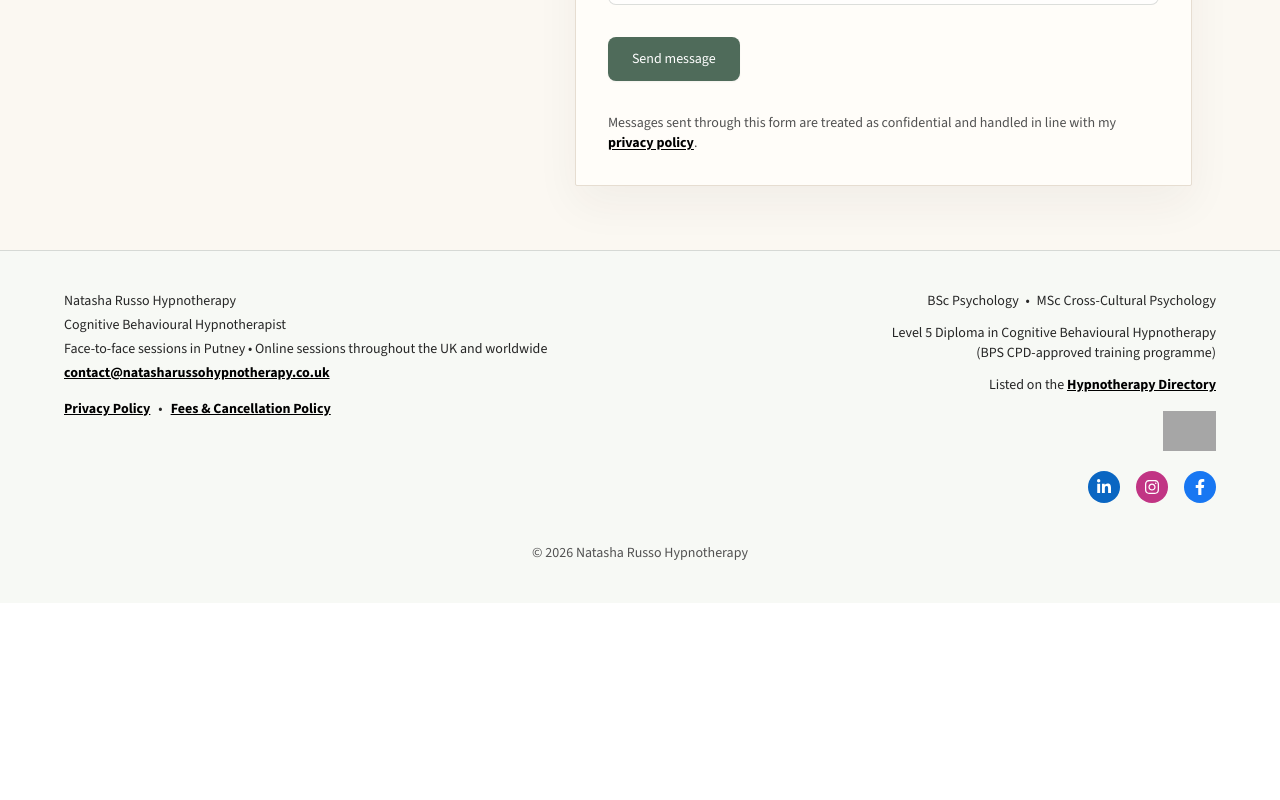
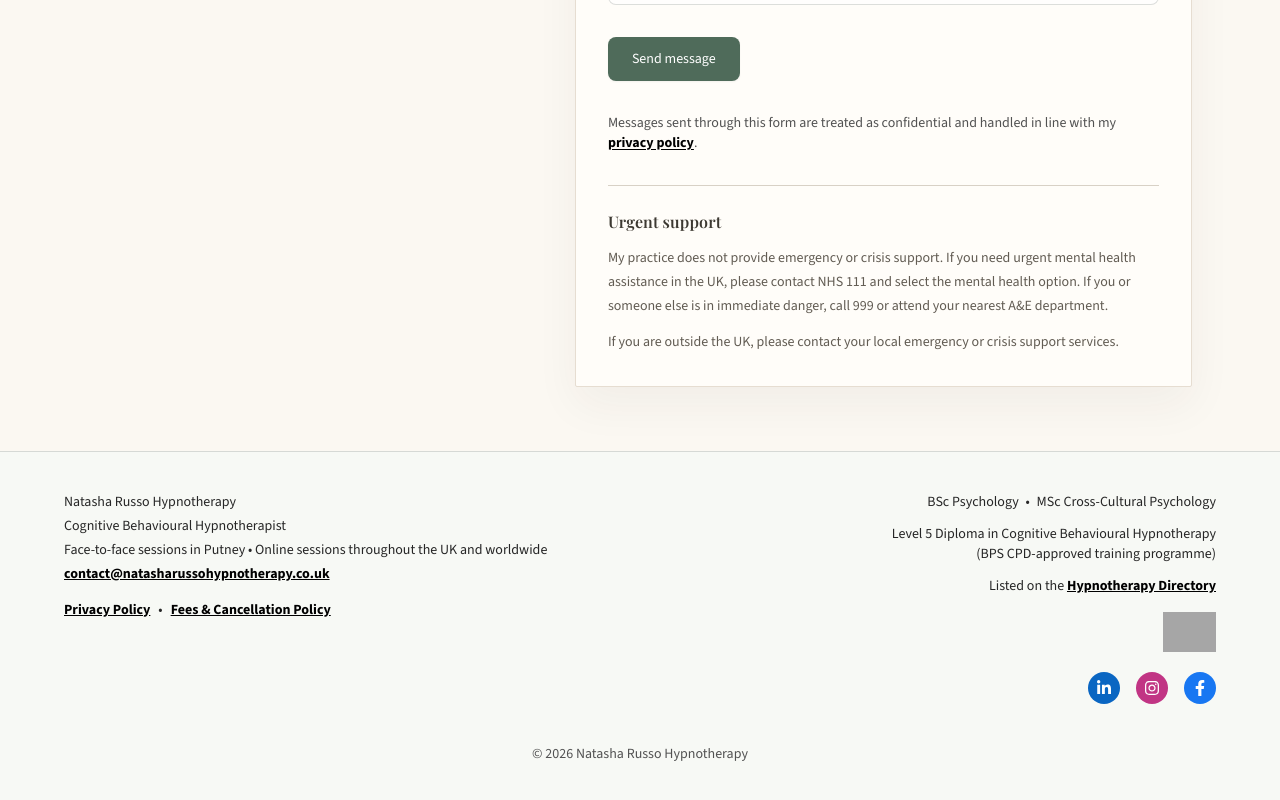
Before and after one commit to russog/natasha-russo-hypnotherapy, a Next.js app in the folder src/: page /contact in a window 1280 px wide. Shown: the part 894-1694 px from the top of the page. Before the commit the page ends 1497 px from the top, so only its background shows below. Built offline with nearby package versions, Linux system fonts and the light colour scheme; grey boxes are pictures that could not be loaded.

Commit message:
Add urgent support guidance to contact page

```diff
--- a/src/src/app/contact/page.tsx
+++ b/src/src/app/contact/page.tsx
@@ -59,6 +59,21 @@ export default function ContactStylePreview() {
                     <p className={eyebrowClass}>Send a message</p>
                     <h2 className={`${titleClass} mt-4 mb-8`}>Start with a conversation.</h2>
                     <ContactForm />
+                    <section className="mt-8 border-t border-[#D8D1C6] pt-6" aria-labelledby="urgent-support-heading">
+                        <h3 id="urgent-support-heading" className="text-base font-semibold text-[#3D3932]">
+                            Urgent support
+                        </h3>
+                        <div className="mt-3 space-y-3 text-sm leading-6 text-[#625C53]">
+                            <p>
+                                My practice does not provide emergency or crisis support. If you need urgent mental health
+                                assistance in the UK, please contact NHS 111 and select the mental health option. If you or
+                                someone else is in immediate danger, call 999 or attend your nearest A&amp;E department.
+                            </p>
+                            <p>
+                                If you are outside the UK, please contact your local emergency or crisis support services.
+                            </p>
+                        </div>
+                    </section>
                 </div>
             </section>
         </div>
```
